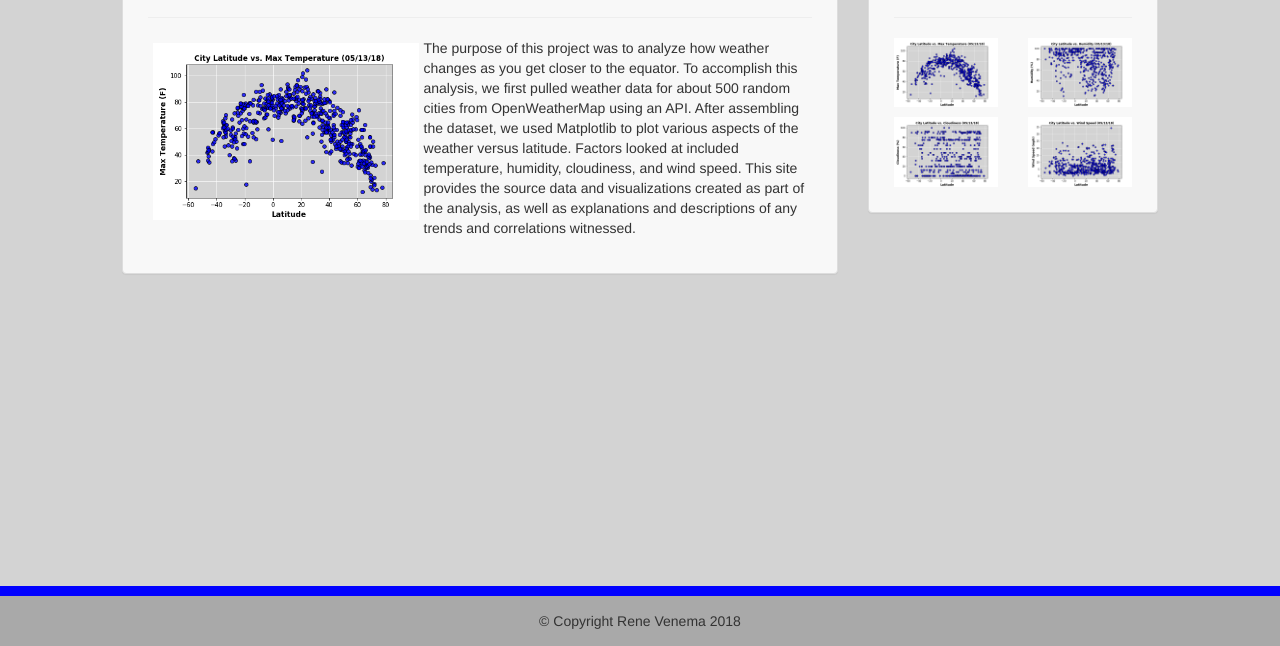
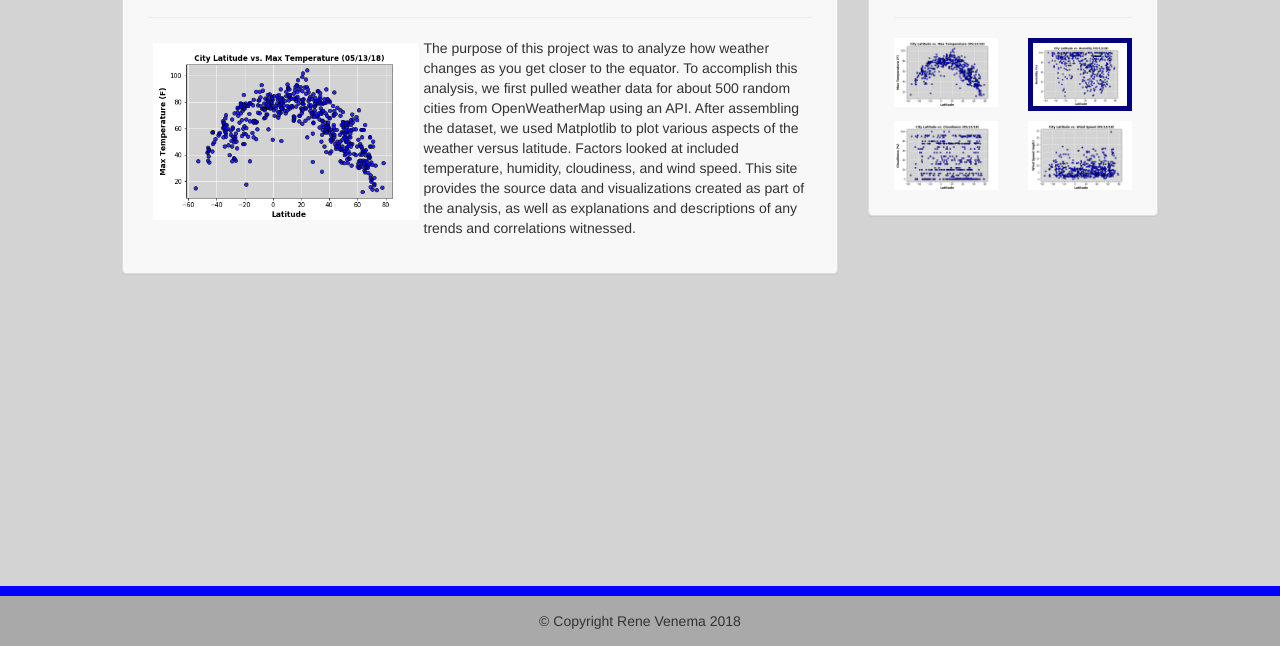
Before and after one commit to tardis123/Web-visualization-world-cities-weather-data, a plain HTML site: page index.html in a window 1280 px wide. Shown: the part 154-800 px from the top of the page. Drawn offline with nearby package versions, Linux system fonts and the light colour scheme.

Commit message:
Adjusted index.html file

```diff
--- a/index.html
+++ b/index.html
@@ -59,7 +59,6 @@
       <div class="row">
         <div class="col-md-1"></div>
         <div class="col-md-7">
-
             <div class="panel panel-default">
                 <div class="panel-body">
                   <h2>Summary: Latitude versus X</h2>
@@ -78,24 +77,22 @@
             </div>
         </div>
 <div class="col-md-3">
-
 		<div class="panel panel-default">
 			<div class="panel-body">
 			  <h2>Visualizations</h2>
 			  <hr>
 			  <div class="row" style = "padding-bottom: 10px">
 				<div class="col-lg-6 col-md-6 col-sm-6 col-xs-6"><a href="temperature.html"><img class = "img img-responsive" src="images/temperature.png" style="width:100%" alt=""></a></div>
-                    <div class="col-lg-6 col-md-6 col-sm-6 col-xs-6"><a href="humidity.html"><img class = "img img-responsive" src="Images/humidity.png" style="width:100%" alt=""></a></div>
+				<div class="col-lg-6 col-md-6 col-sm-6 col-xs-6"><a href="humidity.html"><img class = "img img-responsive current-tag" src="images/humidity.png" style="width:100%" alt=""></a></div>
 			  </div>
 			  <div class="row">
-                    <div class="col-lg-6 col-md-6 col-sm-6 col-xs-6"><a href="cloudiness.html"><img class = "img img-responsive" src="Images/cloudiness.png" style="width:100%" alt=""></a></div>
-                    <div class="col-lg-6 col-md-6 col-sm-6 col-xs-6"><a href="windspeed.html"><img class = "img img-responsive" src="Images/windspeed.png" style="width:100%" alt=""></a></div>
+				<div class="col-lg-6 col-md-6 col-sm-6 col-xs-6"><a href="cloudiness.html"><img class = "img img-responsive" src="images/cloudiness.png" style="width:100%" alt=""></a></div>
+				<div class="col-lg-6 col-md-6 col-sm-6 col-xs-6"><a href="windspeed.html"><img class = "img img-responsive" src="images/windspeed.png" style="width:100%" alt=""></a></div>
 			  </div>
 		  </div>
 	</div>
       </div>
       <div class="col-md-1"></div>
-
     </div>
   </div>
 
```
Lines whose indentation alone changed are shown as unchanged.
